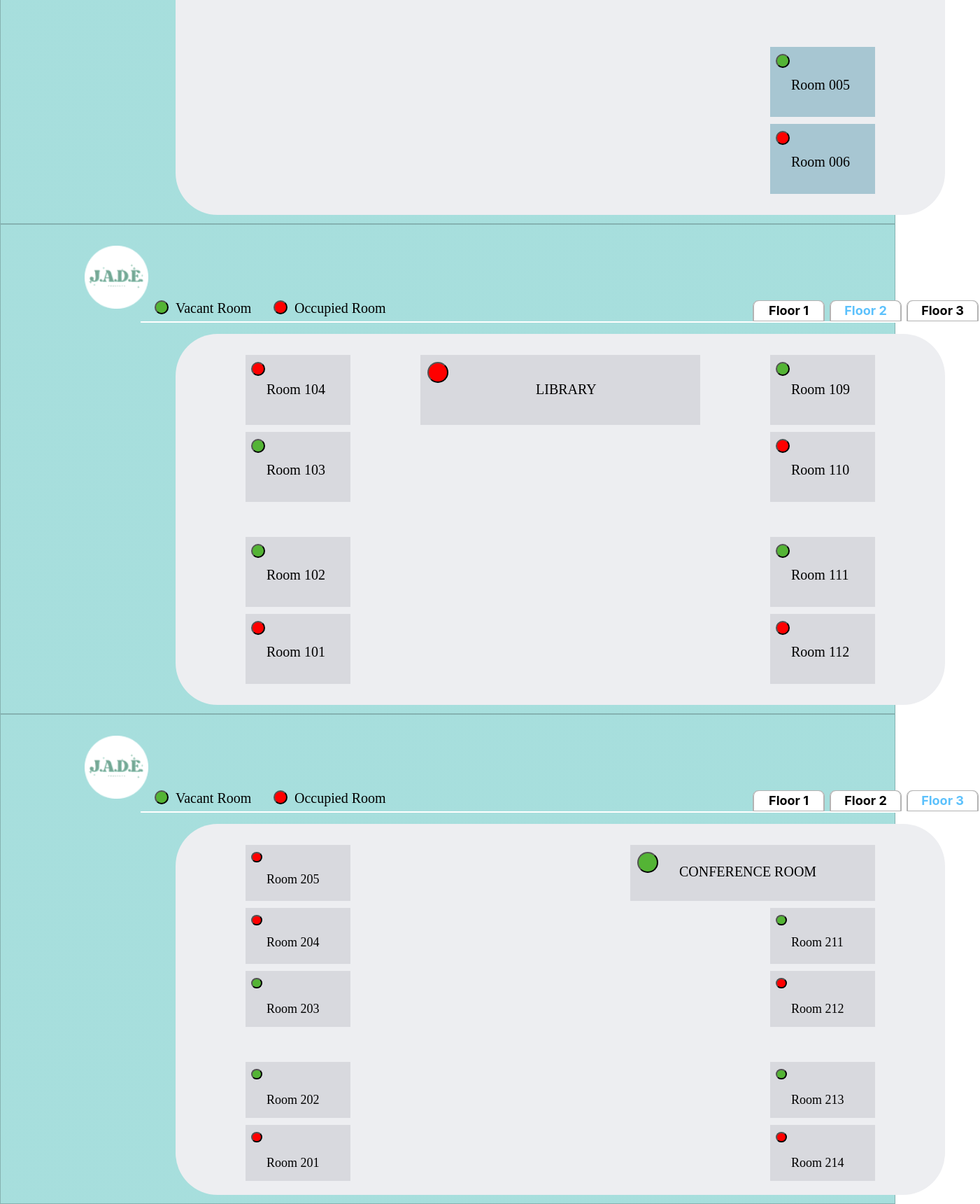
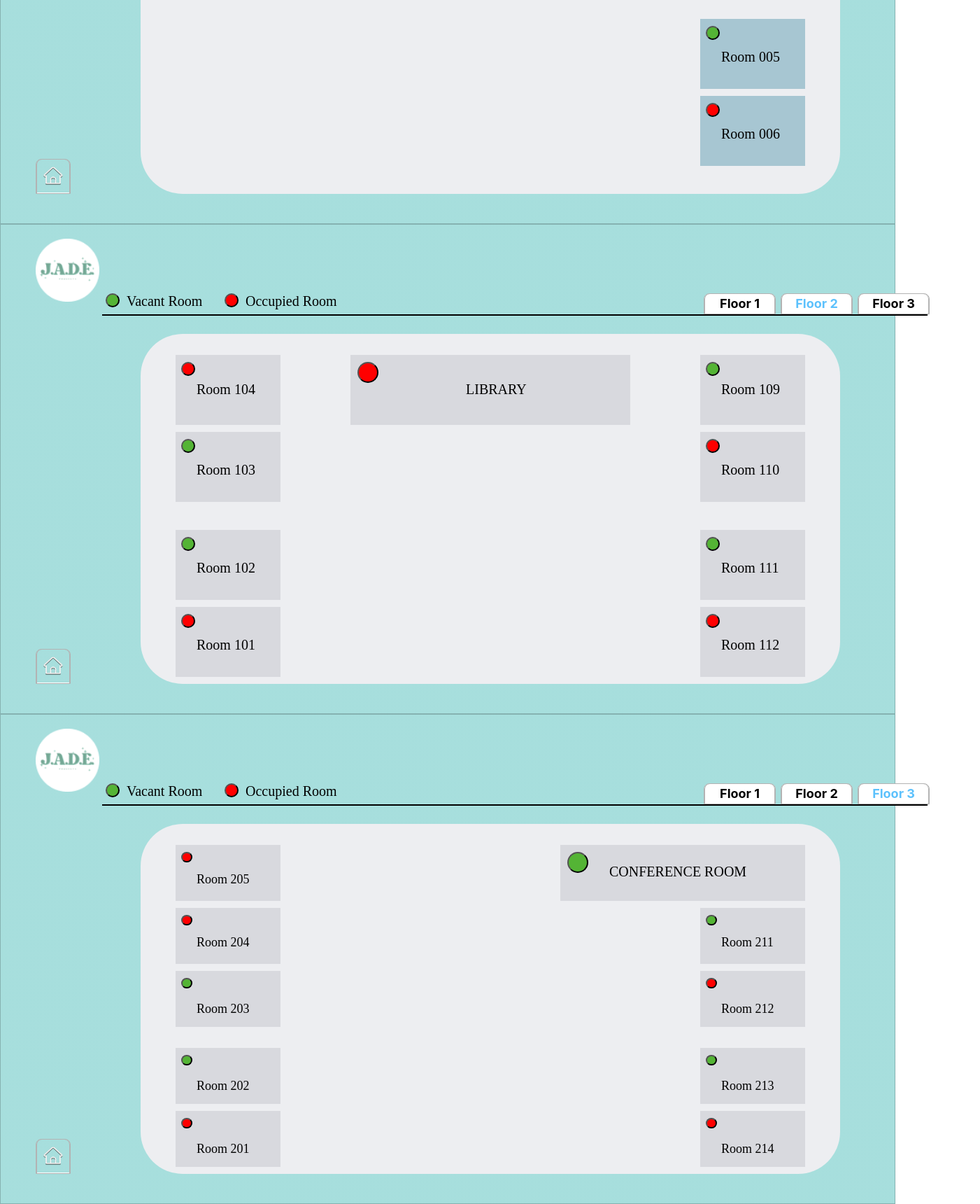
Before and after one commit to JazminnAira/jade_monitoring_system, a Next.js app: page /Dashboard in a window 1280 px wide. Shown: the part 380-2100 px from the top of the page at 70% size, 1401 px wide, since content can reach past the window. Built offline with nearby package versions, Linux system fonts and the light colour scheme.

Commit message:
dashboard resizes and modal, home_btn

```diff
--- a/jade_components/About.jsx
+++ b/jade_components/About.jsx
@@ -27,7 +27,9 @@ const About = () => {
 
             <div className={styles.container2}>
                     <div className={styles.signup}>
+                        <div>
                         <h4 className={styles.signuplbl}>Sign Up</h4>
+                        </div>
                         <input type="text" className={styles.name} placeholder="Name"/>
                         <input type="text" className={styles.department} placeholder="Department"/>
                         <input type="text" className={styles.cnum} placeholder="Contact No."/>
--- a/jade_components/Floor_oneDb.jsx
+++ b/jade_components/Floor_oneDb.jsx
@@ -39,6 +39,8 @@ const Floor_oneDb = () => {
             <hr className={styles.hr}>
             </hr>
 
+            <Link href="/CoverPage"><button className={styles.home}><img src="/images/home_btn.png" height="30"/></button></Link>
+
         </div>
         </div>
 
--- a/jade_components/Floor_oneDb.module.css
+++ b/jade_components/Floor_oneDb.module.css
@@ -2,17 +2,35 @@
     position: relative;
     width: 79px;
     height: 78px;
-    left: 120px;
-    top: 30px;
+    left: 50px;
+    top: 20px;
+}
+
+.home {
+    position: relative;
+    width: 50px;
+    height: 50px;
+    left: 50px;
+    top: 450px;
+    background: transparent;
+    border: 1px solid #B3B3B3;
+    box-shadow: inset -1px 0px 0px #B3B3B3, inset 1px 0px 0px #B3B3B3, inset 0px -1px 0px #FFFFFF;
+    border-radius: 8px 8px 0px 0px;
+    color: rgb(92, 193, 252);
+    font-weight: bold;
+}
+.button{
+    color:aqua;
 }
 .hr {
     position: absolute;
-    width: 1200px;
+    width: 1180px;
     height: 0px;
-    left: 200px;
-    top: 130px;
+    left: 145px;
+    top: 120px;
 
-    border: 1px solid #ffff;
+
+    border: 1px solid black;
 }
 
 .floor1_btn{
@@ -155,8 +173,10 @@
 
 .container{
     position: relative;
+    max-height: 1000px;
     width: 100%;
     height: 700px;
+    align-items: center;
     background: linear-gradient(0deg, rgba(119, 208, 207, 0.5), rgba(119, 208, 207, 0.5)), rgba(175, 217, 213, 0.5);
     mix-blend-mode: normal;
     border: 1px solid rgba(0, 0, 0, 0.2);
@@ -164,9 +184,9 @@
 
 .container1{
     position: absolute;
-    width: 1100px;
-    height: 530px;
-    left: 250px;
+    width: 1000px;
+    height: 500px;
+    left: 200px;
 
     background: #EDEEF1;
     border-radius: 60px;
@@ -221,8 +241,8 @@
     position: absolute;
     width: 150px;
     height: 100px;
-    left: 850px;
-    top: 290px;
+    left: 800px;
+    top: 250px;
 
     background: #A7C6D2;
 
@@ -264,8 +284,8 @@
     position: absolute;
     width: 150px;
     height: 100px;
-    left: 850px;
-    top: 400px;
+    left: 800px;
+    top: 360px;
 
     background: #A7C6D2;
 
--- a/jade_components/Floor_threeDb.jsx
+++ b/jade_components/Floor_threeDb.jsx
@@ -66,8 +66,9 @@ const Floor_threeDb = () => {
 
 
             </div>
-            <hr className={styles.hr}>
-            </hr>
+            <hr className={styles.hr}></hr>
+
+            <Link href="/CoverPage"><button className={styles.home}><img src="/images/home_btn.png" height="30"/></button></Link>
 
         </div>
         </div>
--- a/jade_components/Floor_threeDb.module.css
+++ b/jade_components/Floor_threeDb.module.css
@@ -2,17 +2,32 @@
     position: relative;
     width: 79px;
     height: 78px;
-    left: 120px;
-    top: 30px;
+    left: 50px;
+    top: 20px;
+}
+
+.home {
+    position: relative;
+    width: 50px;
+    height: 50px;
+    left: 50px;
+    top: 450px;
+    background: transparent;
+    border: 1px solid #B3B3B3;
+    box-shadow: inset -1px 0px 0px #B3B3B3, inset 1px 0px 0px #B3B3B3, inset 0px -1px 0px #FFFFFF;
+    border-radius: 8px 8px 0px 0px;
+    color: rgb(92, 193, 252);
+    font-weight: bold;
 }
 .hr {
     position: absolute;
-    width: 1200px;
+    width: 1180px;
     height: 0px;
-    left: 200px;
-    top: 130px;
+    left: 145px;
+    top: 120px;
 
-    border: 1px solid #ffff;
+
+    border: 1px solid black;
 }
 
 .floor1_btn {
@@ -162,8 +177,10 @@
 
 .container{
     position: relative;
+    max-height: 1000px;
     width: 100%;
     height: 700px;
+    align-items: center;
     background: linear-gradient(0deg, rgba(119, 208, 207, 0.5), rgba(119, 208, 207, 0.5)), rgba(175, 217, 213, 0.5);
     mix-blend-mode: normal;
     border: 1px solid rgba(0, 0, 0, 0.2);
@@ -171,9 +188,9 @@
 
 .container1{
     position: absolute;
-    width: 1100px;
-    height: 530px;
-    left: 250px;
+    width: 1000px;
+    height: 500px;
+    left: 200px;
 
     background: #EDEEF1;
     border-radius: 60px;
@@ -183,7 +200,7 @@
     position: absolute;
     width: 350px;
     height: 80px;
-    left: 650px;
+    left: 600px;
     top: 30px;
 
     background: #D8D9DE;
@@ -224,7 +241,7 @@
     position: absolute;
     width: 150px;
     height: 80px;
-    left: 100px;
+    left: 50px;
     top: 30px;
 
     background: #D8D9DE;
@@ -265,7 +282,7 @@
     position: absolute;
     width: 150px;
     height: 80px;
-    left: 100px;
+    left: 50px;
     top: 120px;
 
     background: #D8D9DE;
@@ -307,7 +324,7 @@
     position: absolute;
     width: 150px;
     height: 80px;
-    left: 100px;
+    left: 50px;
     top: 210px;
 
     background: #D8D9DE;
@@ -348,8 +365,8 @@
     position: absolute;
     width: 150px;
     height: 80px;
-    left: 100px;
-    top: 340px;
+    left: 50px;
+    top: 320px;
 
     background: #D8D9DE;
 
@@ -392,8 +409,8 @@
     position: absolute;
     width: 150px;
     height: 80px;
-    left: 100px;
-    top: 430px;
+    left: 50px;
+    top: 410px;
 
     background: #D8D9DE;
 
@@ -434,7 +451,7 @@
     position: absolute;
     width: 150px;
     height: 80px;
-    left: 850px;
+    left: 800px;
     top: 120px;
 
     background: #D8D9DE;
@@ -476,7 +493,7 @@
     position: absolute;
     width: 150px;
     height: 80px;
-    left: 850px;
+    left: 800px;
     top: 210px;
 
     background: #D8D9DE;
@@ -519,8 +536,8 @@
     position: absolute;
     width: 150px;
     height: 80px;
-    left: 850px;
-    top: 340px;
+    left: 800px;
+    top: 320px;
 
     background: #D8D9DE;
 
@@ -562,8 +579,8 @@
     position: absolute;
     width: 150px;
     height: 80px;
-    left: 850px;
-    top: 430px;
+    left: 800px;
+    top: 410px;
 
     background: #D8D9DE;
 
--- a/jade_components/Floor_twoDb.jsx
+++ b/jade_components/Floor_twoDb.jsx
@@ -61,8 +61,9 @@ const Floor_twoDb = () => {
 
 
             </div>
-            <hr className={styles.hr}>
-            </hr>
+            <hr className={styles.hr}></hr>
+
+            <Link href="/CoverPage"><button className={styles.home}><img src="/images/home_btn.png" height="30"/></button></Link>
 
         </div>
         </div>
--- a/jade_components/Floor_twoDb.module.css
+++ b/jade_components/Floor_twoDb.module.css
@@ -2,17 +2,32 @@
     position: relative;
     width: 79px;
     height: 78px;
-    left: 120px;
-    top: 30px;
+    left: 50px;
+    top: 20px;
+}
+
+.home {
+    position: relative;
+    width: 50px;
+    height: 50px;
+    left: 50px;
+    top: 450px;
+    background: transparent;
+    border: 1px solid #B3B3B3;
+    box-shadow: inset -1px 0px 0px #B3B3B3, inset 1px 0px 0px #B3B3B3, inset 0px -1px 0px #FFFFFF;
+    border-radius: 8px 8px 0px 0px;
+    color: rgb(92, 193, 252);
+    font-weight: bold;
 }
 .hr {
     position: absolute;
-    width: 1200px;
+    width: 1180px;
     height: 0px;
-    left: 200px;
-    top: 130px;
+    left: 145px;
+    top: 120px;
 
-    border: 1px solid #ffff;
+
+    border: 1px solid black;
 }
 
 .floor1_btn {
@@ -156,8 +171,10 @@
 
 .container{
     position: relative;
+    max-height: 1000px;
     width: 100%;
     height: 700px;
+    align-items: center;
     background: linear-gradient(0deg, rgba(119, 208, 207, 0.5), rgba(119, 208, 207, 0.5)), rgba(175, 217, 213, 0.5);
     mix-blend-mode: normal;
     border: 1px solid rgba(0, 0, 0, 0.2);
@@ -165,9 +182,9 @@
 
 .container1{
     position: absolute;
-    width: 1100px;
-    height: 530px;
-    left: 250px;
+    width: 1000px;
+    height: 500px;
+    left: 200px;
 
     background: #EDEEF1;
     border-radius: 60px;
@@ -177,7 +194,7 @@
     position: absolute;
     width: 400px;
     height: 100px;
-    left: 350px;
+    left: 300px;
     top: 30px;
 
     background: #D8D9DE;
@@ -220,7 +237,7 @@
     position: absolute;
     width: 150px;
     height: 100px;
-    left: 100px;
+    left: 50px;
     top: 30px;
 
     background: #D8D9DE;
@@ -262,7 +279,7 @@
     position: absolute;
     width: 150px;
     height: 100px;
-    left: 100px;
+    left: 50px;
     top: 140px;
 
     background: #D8D9DE;
@@ -303,8 +320,8 @@
     position: absolute;
     width: 150px;
     height: 100px;
-    left: 100px;
-    top: 290px;
+    left: 50px;
+    top: 280px;
 
     background: #D8D9DE;
 
@@ -347,8 +364,8 @@
     position: absolute;
     width: 150px;
     height: 100px;
-    left: 100px;
-    top: 400px;
+    left: 50px;
+    top: 390px;
 
     background: #D8D9DE;
 
@@ -389,7 +406,7 @@
     position: absolute;
     width: 150px;
     height: 100px;
-    left: 850px;
+    left: 800px;
     top: 30px;
 
     background: #D8D9DE;
@@ -431,7 +448,7 @@
     position: absolute;
     width: 150px;
     height: 100px;
-    left: 850px;
+    left: 800px;
     top: 140px;
 
     background: #D8D9DE;
@@ -474,8 +491,8 @@
     position: absolute;
     width: 150px;
     height: 100px;
-    left: 850px;
-    top: 290px;
+    left: 800px;
+    top: 280px;
 
     background: #D8D9DE;
 
@@ -517,8 +534,8 @@
     position: absolute;
     width: 150px;
     height: 100px;
-    left: 850px;
-    top: 400px;
+    left: 800px;
+    top: 390px;
 
     background: #D8D9DE;
 
--- a/jade_components/Title.module.css
+++ b/jade_components/Title.module.css
@@ -11,8 +11,147 @@
     position: relative;
     width: 79px;
     height: 78px;
-    left: 120px;
-    top: 48px;
+    left: 30px;
+    top: 20px;
+}
+.modal {
+    width: 30%;
+    height: 80%;
+    position: fixed;
+    top: 50%;
+    left: 50%; transform:translate(-50%, -50%);
+    background: rgba(255, 255, 255, 0.37);
+    border-radius: 16px;
+    box-shadow: 0 4px 30px rgba(0, 0, 0, 0.1);
+    backdrop-filter: blur(4.1px);
+    -webkit-backdrop-filter: blur(4.1px);
+    border: 1px solid rgba(255, 255, 255, 0.3);
+    display: flex;
+    justify-content: center;
+    align-items: center;
+}
+.modal-header{
+    width: 20%;
+    height: 10%;
+    position: fixed;
+    top: 50%;
+
+    background-color: white;
+
+}
+.name{
+    width: 350px;
+    height: 35px;
+    left: 180px;
+    top: 180px;
+
+    background: rgba(237, 238, 241, 0.6);
+    mix-blend-mode: normal;
+    border: 1px solid rgba(0, 0, 0, 0.5);
+    box-shadow: 0px 4px 4px rgba(0, 0, 0, 0.25);
+
+    font-family: 'Inter', sans-serif;
+    font-style: normal;
+    font-weight: 400;
+    font-size: 18px;
+    line-height: 18px;
+    color: #000000;
+}
+
+.department {
+    width: 350px;
+    height: 35px;
+    left: 180px;
+    top: 250px;
+
+    background: rgba(237, 238, 241, 0.6);
+    mix-blend-mode: normal;
+    border: 1px solid rgba(0, 0, 0, 0.5);
+    box-shadow: 0px 4px 4px rgba(0, 0, 0, 0.25);
+
+    font-family: 'Inter', sans-serif;
+    font-style: normal;
+    font-weight: 400;
+    font-size: 18px;
+    line-height: 18px;
+    color: #000000;
+
+
+}
+.cnum {
+    width: 350px;
+    height: 35px;
+    left: 180px;
+    top: 320px;
+
+    background: rgba(237, 238, 241, 0.6);
+    mix-blend-mode: normal;
+    border: 1px solid rgba(0, 0, 0, 0.5);
+    box-shadow: 0px 4px 4px rgba(0, 0, 0, 0.25);
+
+    font-family: 'Inter', sans-serif;
+    font-style: normal;
+    font-weight: 400;
+    font-size: 18px;
+    line-height: 18px;
+    color: #000000;
+
+
+}
+
+.email {
+    width: 350px;
+    height: 35px;
+    left: 180px;
+    top: 390px;
+
+    background: rgba(237, 238, 241, 0.6);
+    mix-blend-mode: normal;
+    border: 1px solid rgba(0, 0, 0, 0.5);
+    box-shadow: 0px 4px 4px rgba(0, 0, 0, 0.25);
+
+    font-family: 'Inter', sans-serif;
+    font-style: normal;
+    font-weight: 400;
+    font-size: 18px;
+    line-height: 18px;
+    color: #000000;
+
+
+}
+
+.password1 {
+    width: 350px;
+    height: 35px;
+    left: 180px;
+    top: 460px;
+
+    background: rgba(237, 238, 241, 0.6);
+    mix-blend-mode: normal;
+    border: 1px solid rgba(0, 0, 0, 0.5);
+    box-shadow: 0px 4px 4px rgba(0, 0, 0, 0.25);
+
+    font-family: 'Inter', sans-serif;
+    font-style: normal;
+    font-weight: 400;
+    font-size: 18px;
+    line-height: 18px;
+    color: #000000;
+
+
+}
+
+.container2{
+    display: block;
+    box-sizing: border-box;
+    margin-left: 650px;
+    margin-top: 10px;
+    position: absolute;
+    width: 50%;
+    height: 800px;
+    align-items: center;
+    min-width: 690px;
+    min-height: 100px;
 }
 
 .title_sub{
@@ -34,6 +173,8 @@
     align-items: center;
 
     color: #000000;
+
+
 }
 
 .subtitle{
@@ -187,20 +328,28 @@
 
 .welcome{
     position: relative;
-    width: 100%;
-    left : 145px;
+    width: 500px;
+    height: 144px;
+    margin-left: 100px;
+    margin-top: 50px;
+    margin-bottom: 50px;
+    margin-right: 100px;
 
     font-family: 'Inter',sans-serif;
     font-style: normal;
     font-weight: 500;
-    font-size: 6vh;
+    font-size: 50px;
+    line-height: 72px;
     align-items: center;
-    text-align: left;
+    display: flex;
 
     color: white;
 
     mix-blend-mode: normal;
     text-shadow: 0px 4px 4px rgba(0, 0, 0, 0.5);
+
+
+
 }
 
 /* @media (max-width: 1000px) {
```
Also changed, not shown: jade_components/About.module.css (+19 -12 lines), jade_components/Title.jsx (+35 -16 lines), public/images/home_btn.png (added).
